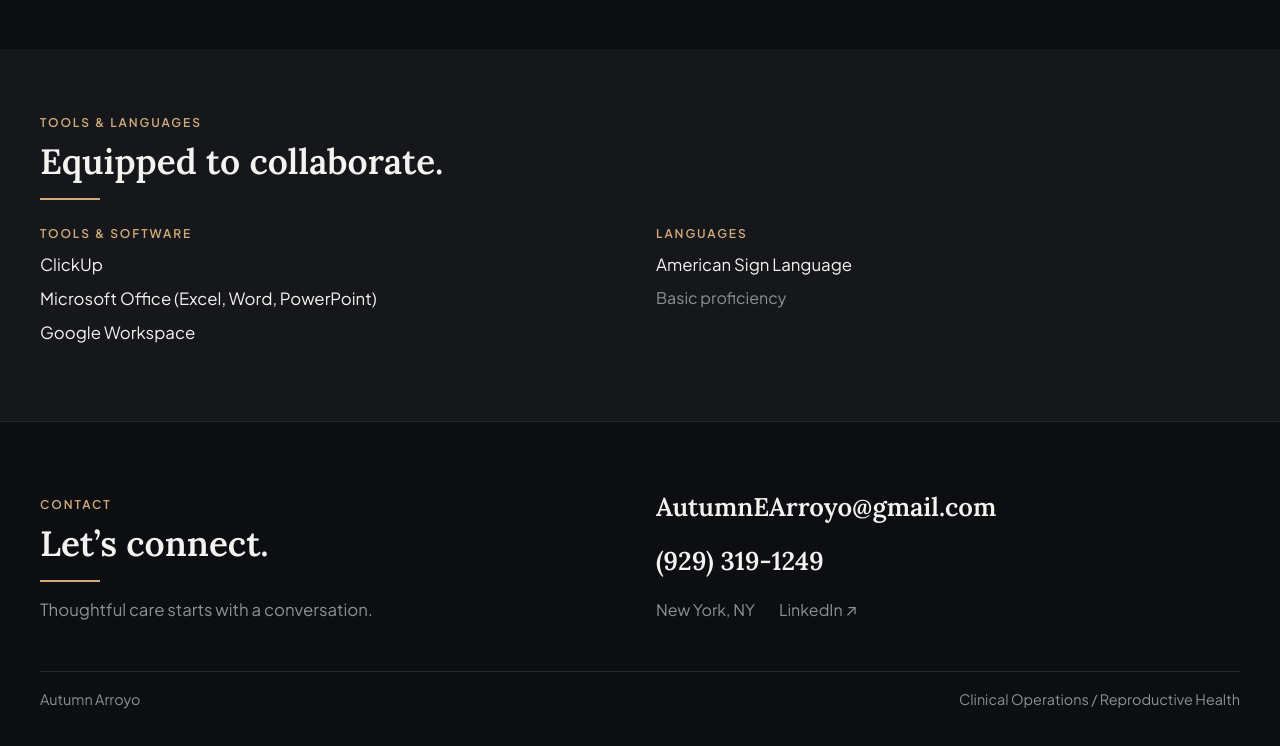
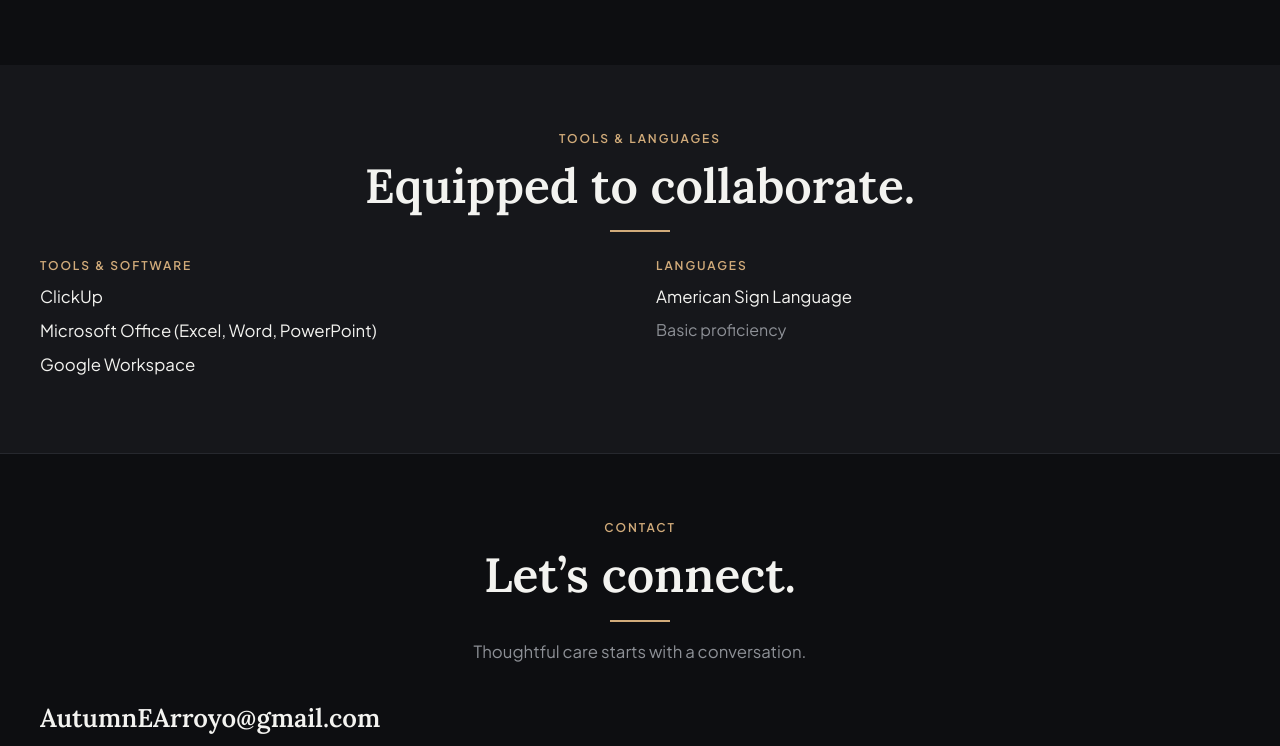
Before and after one commit to mwx-gwx/autumn-resume, a plain HTML site: page index.html in a window 1280 px wide. Shown: the part 2054-2800 px from the top of the page. Drawn offline with Linux system fonts and the light colour scheme.

Commit message:
Center the expertise, tools, and contact headers.
Each has a gold kicker, a large serif title, and a gold rule. Contact details sit left-aligned under Let’s connect.

Co-authored-by: mwx-gwx <mwx-gwx@users.noreply.github.com>

```diff
--- a/index.html
+++ b/index.html
@@ -177,20 +177,18 @@
   </main>
 
   <footer id="contact">
-    <div class="contact-grid">
-      <div>
-        <p class="kicker light">Contact</p>
-        <h2>Let’s connect.</h2>
-        <p class="contact-note">Thoughtful care starts with a conversation.</p>
-      </div>
-      <div class="contact-details">
+    <div class="contact-head">
+      <p class="kicker">Contact</p>
+      <h2>Let’s connect.</h2>
+      <p class="contact-note">Thoughtful care starts with a conversation.</p>
+    </div>
+    <div class="contact-details">
         <a class="email" href="mailto:AutumnEArroyo@gmail.com">AutumnEArroyo@gmail.com</a>
         <a class="phone" href="tel:+19293191249">(929) 319-1249</a>
         <p class="place">
           <span>New York, NY</span>
           <span class="linkedin">LinkedIn <span aria-hidden="true">↗</span></span>
         </p>
-      </div>
     </div>
     <div class="footer-bar">
       <p>Autumn Arroyo</p>
--- a/styles.css
+++ b/styles.css
@@ -235,23 +235,28 @@ h1 {
   margin-right: auto;
 }
 
+.section-head,
+.tools-block > .kicker,
+#tools h2,
+.contact-head {
+  text-align: center;
+}
+
 .section-head h2,
-.display,
 #tools h2,
-footer h2 {
-  margin: 0 0 0.85rem;
-  font-size: 2.2rem;
+.contact-head h2 {
+  margin: 0 0 0.9rem;
+  font-size: clamp(2.2rem, 4vw, 3rem);
 }
 
 .section-head h2::after,
-.display::after,
 #tools h2::after,
-footer h2::after {
+.contact-head h2::after {
   content: "";
   display: block;
   width: 60px;
   height: 2px;
-  margin-top: 0.9rem;
+  margin: 0.9rem auto 0;
   background: var(--accent);
 }
 
@@ -400,16 +405,18 @@ footer {
   padding-bottom: 1.75rem;
 }
 
-.contact-grid {
-  display: grid;
-  grid-template-columns: 1fr 1fr;
-  gap: 2rem;
-  align-items: end;
-  margin-bottom: 3rem;
+.contact-head,
+.contact-details,
+.footer-bar {
+  max-width: var(--max);
+  margin-left: auto;
+  margin-right: auto;
 }
 
+.contact-head { margin-bottom: 2rem; }
+
 .contact-note {
-  margin: 0.5rem 0 0;
+  margin: 1rem 0 0;
   color: var(--muted);
   font-size: 1.05rem;
 }
@@ -418,7 +425,9 @@ footer {
   display: flex;
   flex-direction: column;
   align-items: flex-start;
+  text-align: left;
   gap: 0.7rem;
+  margin-bottom: 3rem;
 }
 
 .email,
@@ -473,7 +482,7 @@ footer {
   main { padding-top: 72px; }
   .hero-grid,
   .tools-grid,
-  .contact-grid,
+  .contact-details,
   .meta-row,
   .footer-bar {
     display: flex;
@@ -485,5 +494,6 @@ footer {
   .section-head h2,
   .display,
   #tools h2,
+  .contact-head h2,
   footer h2 { font-size: 1.85rem; }
 }
```
